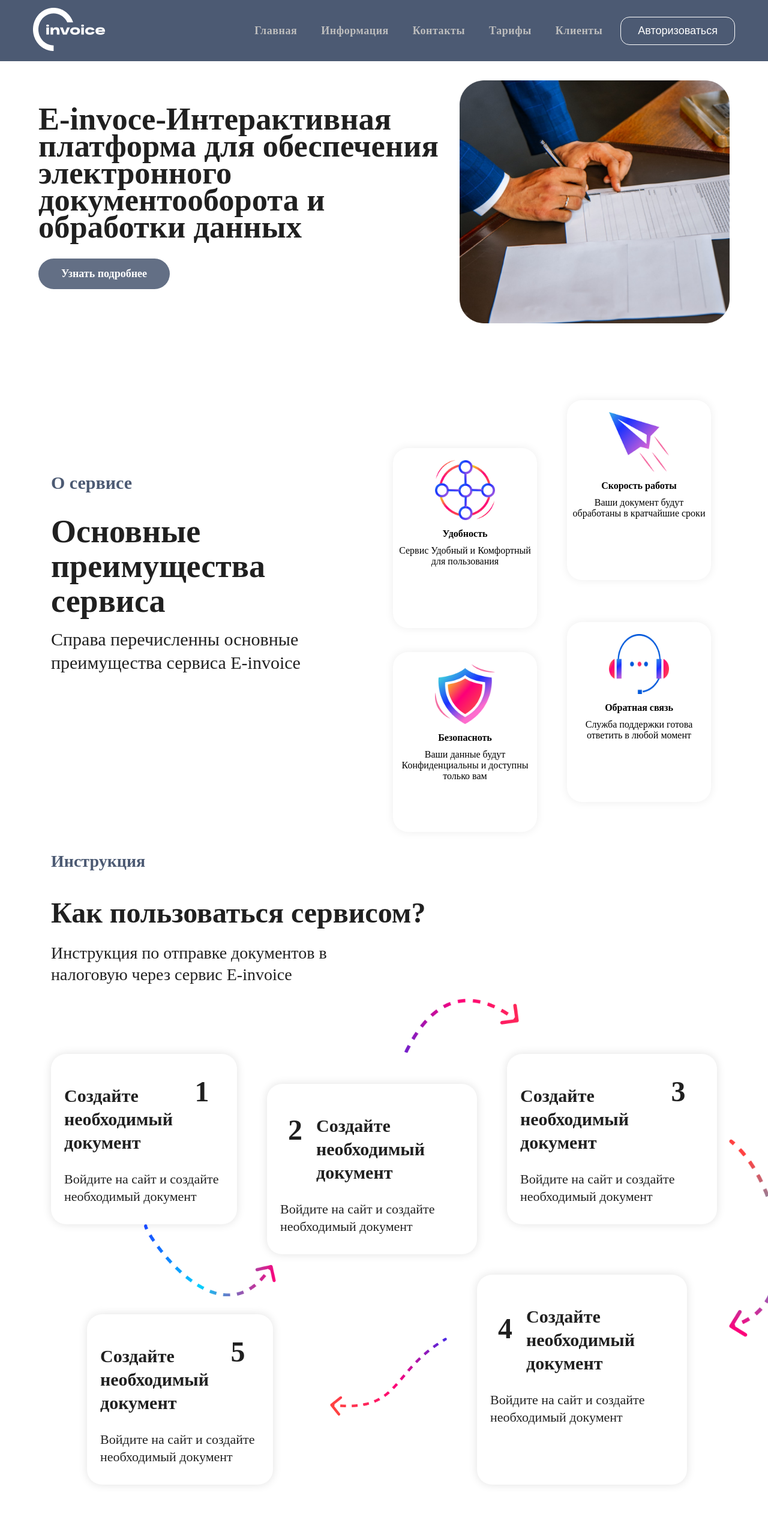
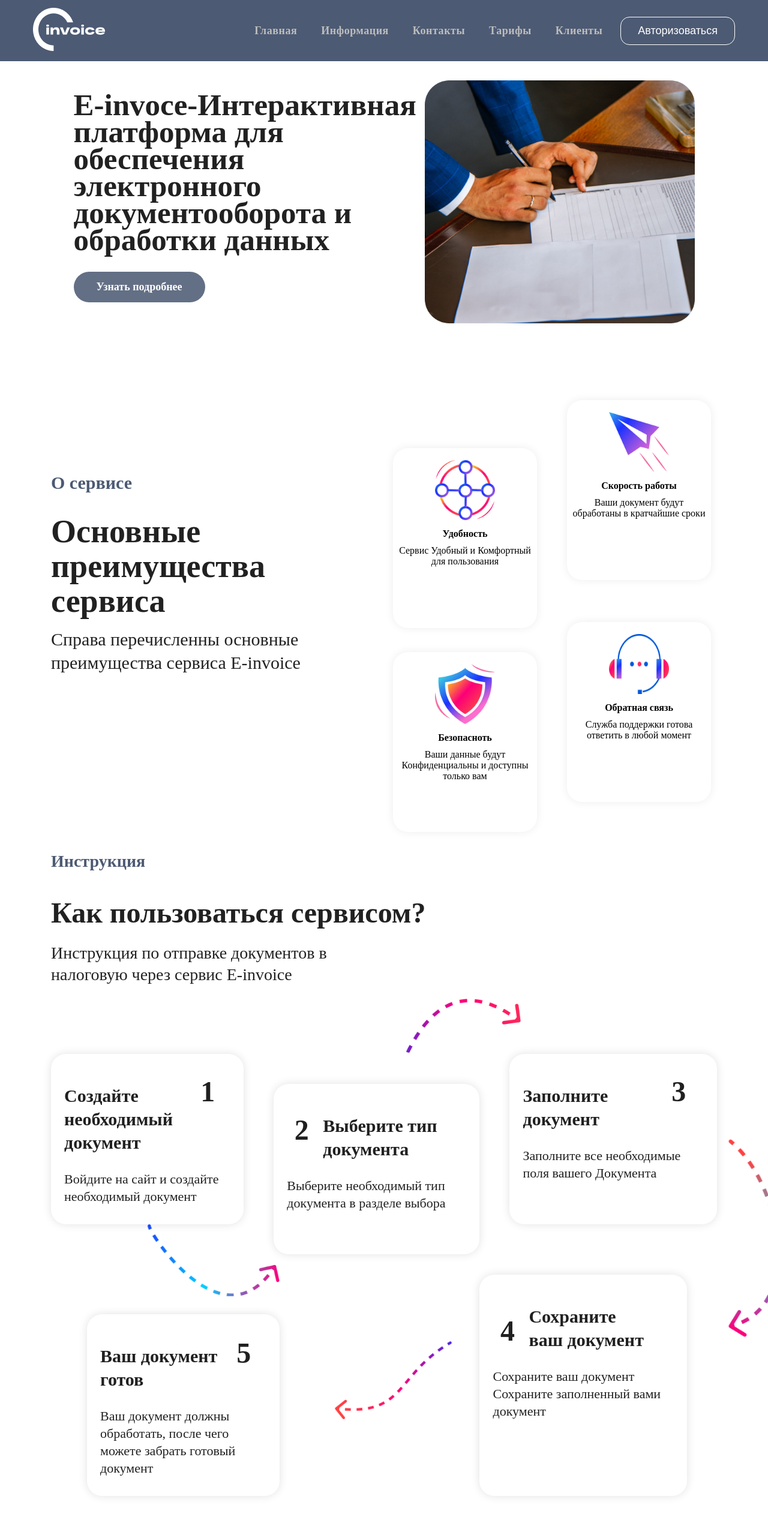
Before and after one commit to khusanovv/invoice-uz, a React (Create React App) app: page / in a window 1280 px wide. Shown: the top 2544 px of the page at 60% size. Built offline with nearby package versions, Linux system fonts and the light colour scheme.

Commit message:
Add Animate

```diff
--- a/package.json
+++ b/package.json
@@ -3,9 +3,12 @@
   "version": "0.1.0",
   "private": true,
   "dependencies": {
+    "@react-spring/web": "^9.6.1",
     "@testing-library/jest-dom": "^5.16.5",
     "@testing-library/react": "^13.4.0",
     "@testing-library/user-event": "^13.5.0",
+    "animate.css": "^4.1.1",
+    "framer-motion": "^8.4.3",
     "react": "^18.2.0",
     "react-dom": "^18.2.0",
     "react-icons": "^4.7.1",
--- a/public/index.html
+++ b/public/index.html
@@ -10,6 +10,10 @@
       content="Web site created using create-react-app"
     />
     <link rel="apple-touch-icon" href="../src/image/Logo.png" />
+    <link
+      rel="stylesheet"
+      href="https://cdnjs.cloudflare.com/ajax/libs/animate.css/4.1.1/animate.min.css"
+    />
 
     <!-- <link rel="manifest" href="%PUBLIC_URL%/manifest.json" /> -->
 
--- a/src/components/instruction/Instruction.css
+++ b/src/components/instruction/Instruction.css
@@ -116,7 +116,7 @@
 .cart-items h3 {
   font-size: 30px;
   line-height: 39px;
-
+  max-width: 200px;
   color: #000000;
 
   opacity: 0.87;
--- a/src/components/instruction/Instruction.js
+++ b/src/components/instruction/Instruction.js
@@ -22,31 +22,32 @@ const Instruction = () => {
           </div>
           <div className="cart-items">
             <h3 className="cart-item--left">
-              Создайте необходимый документ{" "}
+              Выберите тип документа{" "}
               <span className="items-number--left">2</span>
             </h3>
-            <p>Войдите на сайт и создайте необходимый документ</p>
+            <p>Выберите необходимый тип документа в разделе выбора</p>
           </div>
           <div className="cart-items">
             <h3>
-              Создайте необходимый документ{" "}
-              <span className="items-number--right">3</span>
+              Заполните документ <span className="items-number--right">3</span>
             </h3>
-            <p>Войдите на сайт и создайте необходимый документ</p>
+            <p>Заполните все необходимые поля вашего Документа</p>
           </div>
           <div className="cart-items">
             <h3>
-              Создайте необходимый документ{" "}
-              <span className="items-number--right">5</span>
+              Ваш документ готов <span className="items-number--right">5</span>
             </h3>
-            <p>Войдите на сайт и создайте необходимый документ</p>
+            <p>
+              Ваш документ должны обработать, после чего можете забрать готовый
+              документ
+            </p>
           </div>
           <div className="cart-items">
             <h3 className="cart-item--left">
-              Создайте необходимый документ{" "}
+              Сохраните ваш документ{" "}
               <span className="items-number--left">4</span>
             </h3>
-            <p>Войдите на сайт и создайте необходимый документ</p>
+            <p>Сохраните ваш документ Сохраните заполненный вами документ</p>
           </div>
         </div>
       </div>
--- a/src/components/intro/Intro.css
+++ b/src/components/intro/Intro.css
@@ -6,13 +6,12 @@
   align-items: center;
 }
 .intro-title {
-  width: 60%;
+  max-width: 50%;
   font-family: "Montserrat";
   font-style: normal;
   font-weight: 600;
-  font-size: 35px;
+  font-size: 34px;
   line-height: 45px;
-
   color: #000000;
 
   opacity: 0.87;
--- a/src/components/intro/Intro.js
+++ b/src/components/intro/Intro.js
@@ -1,11 +1,12 @@
 import React from "react";
 import "./Intro.css";
 import IntroImg from "../../image/Intro.png";
+import "animate.css";
 
 const Intro = () => {
   return (
     <div>
-      <div className="intro">
+      <div className="intro  animate__animated animate__fadeIn">
         <div className="intro-title">
           <h2>
             E-invoce-Интерактивная платформа для обеспечения электронного
--- a/src/components/service/Service.js
+++ b/src/components/service/Service.js
@@ -9,8 +9,8 @@ import Icon4 from "../../image/icon/Icon-4.png";
 const Service = () => {
   return (
     <div>
-      <div className="service">
-        <div className="service-title">
+      <div className="service animate__animated animate__fadeInUp">
+        <div className="service-title  ">
           <h4>О сервисе</h4>
           <h3>Основные преимущества сервиса</h3>
           <p>Справа перечисленны основные преимущества сервиса E-invoice</p>
--- a/src/components/tariffPlans/TariffPlans.css
+++ b/src/components/tariffPlans/TariffPlans.css
@@ -59,6 +59,7 @@
   transform: scale(1.1);
   border-radius: 15px;
 }
+
 .btn-active {
   background-color: #fff !important;
   color: #000000 !important;
--- a/src/components/tariffPlans/TariffPlans.js
+++ b/src/components/tariffPlans/TariffPlans.js
@@ -57,17 +57,16 @@ const TariffPlans = () => {
             <h4>Старт</h4>
             <h4>500 сум</h4>
             <p>
-              Тариф для пользователей отправляющих от 500 (пятисот) до 1000
-              документов в месяц
+              Тариф для пользователей отправляющих до 500 (пятисот) документов в
+              месяц
             </p>
             <button className="plan-btn btn-active">Оформить</button>
           </SwiperSlide>
           <SwiperSlide className="plan-slide">
-            <h4>Бизнес 500</h4>
-            <h3>345 сум</h3>
+            <h4>Бизнес 1000</h4>
+            <h3>276 сум</h3>
             <p>
-              Тариф для пользователей отправляющих от 500 (пятисот) до 1000
-              документов в месяц
+              Тариф для пользователей отправляющих более 1000 документов в месяц
             </p>
             <button className="plan-btn">Оформить</button>
           </SwiperSlide>
--- a/src/index.js
+++ b/src/index.js
@@ -3,6 +3,7 @@ import ReactDOM from "react-dom/client";
 import "./index.css";
 import App from "./App";
 import reportWebVitals from "./reportWebVitals";
+import "animate.css";
 
 const root = ReactDOM.createRoot(document.getElementById("root"));
 root.render(<App />);
```
Also changed, not shown: 1 other file (tests, documents, lock files or other folders).
